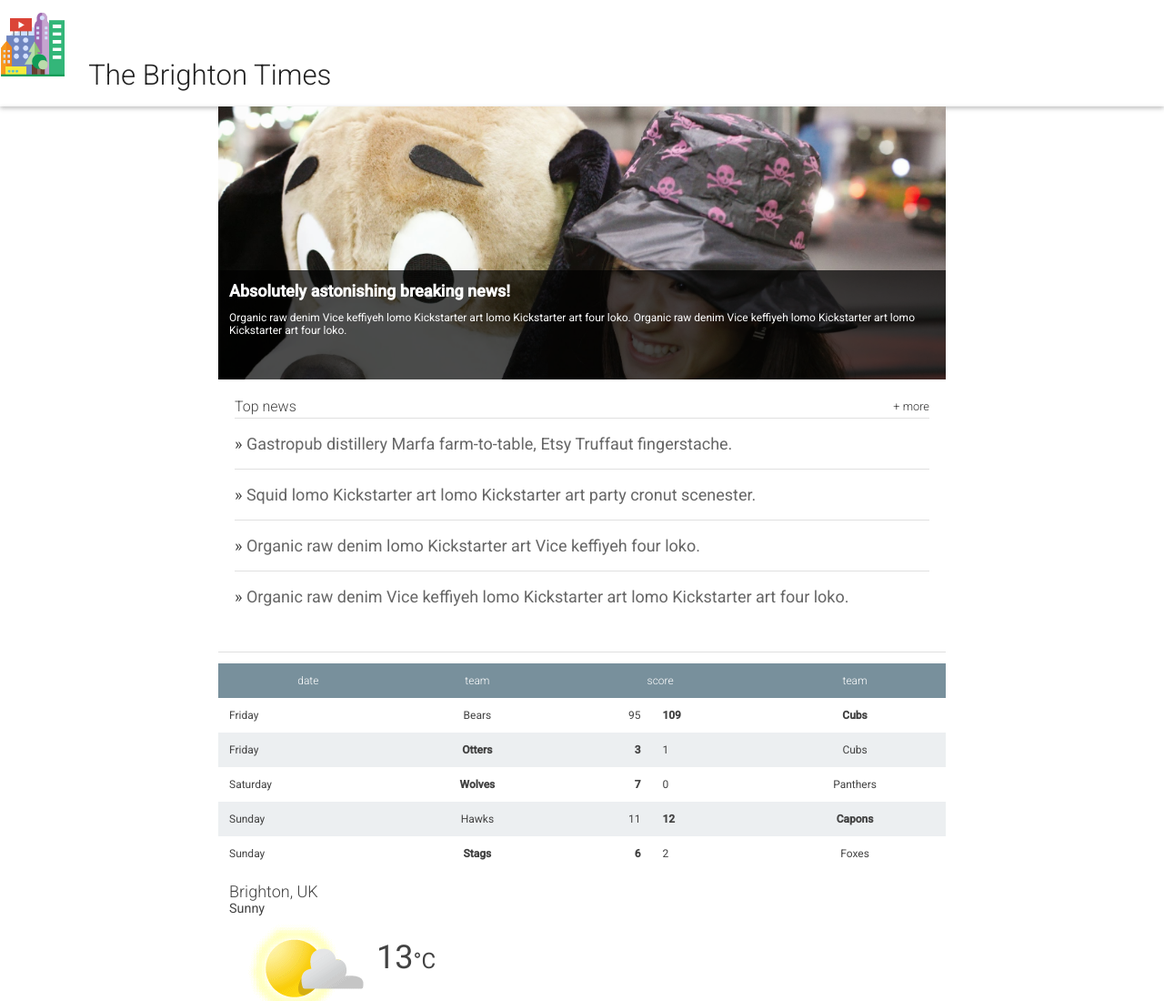
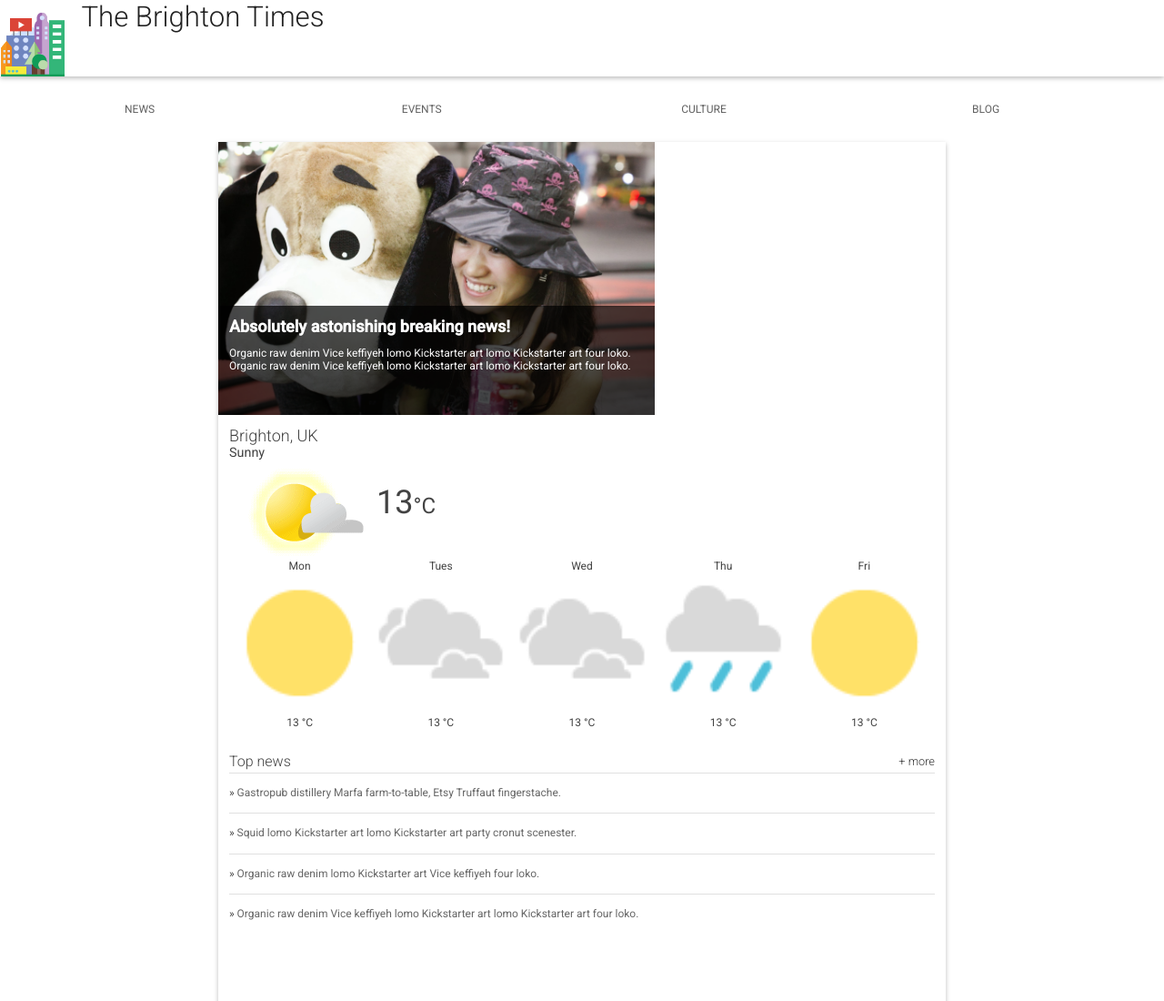
Before and after one commit to TomerPacific/MobileWebSpecialistNanodegree, a plain HTML site: page Lesson 04 - Common Responsive Patterns/Concept 11 Assignment/index.html in a window 1280 px wide. Shown: the top 1100 px of the page at 91% size. Drawn offline with nearby package versions, Linux system fonts and the light colour scheme.

Commit message:
Finished Concept 11

```diff
--- a/Lesson 04 - Common Responsive Patterns/Concept 11 Assignment/main.css
+++ b/Lesson 04 - Common Responsive Patterns/Concept 11 Assignment/main.css
@@ -387,30 +387,58 @@ footer a {
  *
 */
 
+.content {
+  display: flex;
+  flex-wrap: wrap;
+}
+
+.header__menu {
+  display: none;
+}
+
+.hero, .top-news, .scores, .weather, .recent-news {
+  order: 10;
+}
+
 @media only screen and (min-width: 320px) {
   .header__title {
     font-size: 2.6em;
     margin-top: 5%;
   }
 
-  .nav {
-    display: none;
-  }
-
-  .top-news {
-    font-size: 1.5em;
+  .hero {
+    order : 0;
   }
 
 }
 
-@media only screen and (min-width : 453px) {
+@media only screen and (min-width : 550px) {
+  .hero {
+    order : 0;
+    width : 60%;
+  }
 
+  .weather {
+    order : 1;
+    width : 40%;
+  }
+  .top-news {
+    order : 2;
+  }
+  .scores {
+    order : 3;
+  }
 }
 
 @media only screen and (min-width: 650px) {
-  .content, .news, .top-news, .scores, .weather, .news, .recent-news {
+  main, .content, .news, .top-news, .scores, .weather, .news, .recent-news {
     width : 800px;
     margin-left: auto;
     margin-right: auto;
   }
+
+  .header__title {
+    font-size: 2.6em;
+    margin: auto auto;
+  }
 }
--- a/Lesson 04 - Common Responsive Patterns/Concept 11 Assignment/style.css
+++ /dev/null
@@ -1,89 +0,0 @@
-html, body {
-        margin: 0;
-        padding: 0;
-      }
-
-      body {
-        font-family: 'Roboto', sans-serif;
-      }
-
-      .title {
-        font-size: 2.5em;
-        text-align: center;
-      }
-
-      .box {
-        min-height: 150px;
-      }
-
-      .dark_blue {
-        background-color: #2A457A;
-        color: #efefef;
-      }
-
-      .light_blue {
-        background-color: #099DD9;
-      }
-
-      .green {
-        background-color: #0C8542;
-      }
-
-      .lime {
-        background-color: rgb(179, 210, 52);
-      }
-
-      .seafoam {
-        background-color: rgb(77, 190, 161);
-      }
-
-      .red {
-        background-color: #EC1D3B;
-      }
-
-      .orange {
-        background-color: #F79420;
-      }
-    </style>
-    <style type="text/css">
-      /*
-      These are the responsive styles. Throw some breakpoints in here!
-      */
-      .container {
-        display: flex;
-        flex-wrap: wrap;
-      }
-
-      .box {
-        width: 100%;
-      }
-
-      @media screen and (max-width: 400px) {
-        .dark_blue {
-          color: blue;
-        }
-      }
-
-       @media screen and (min-width: 450px) {
-        .light_blue, .green {
-          width : 50%;
-        }
-      } /* end media query min width 450px */
-
-      @media screen and (min-width: 550px) {
-        .red {
-          width : 33%;
-        }
-
-        .orange {
-          width : 66%;
-        }
-      } /* end media query min width 550px */
-
-      @media screen and (min-width: 800px) {
-        .container {
-          width: 800px;
-          margin-left: auto;
-          margin-right: auto;
-        }
-      } /* end media query min width 550px */
```
